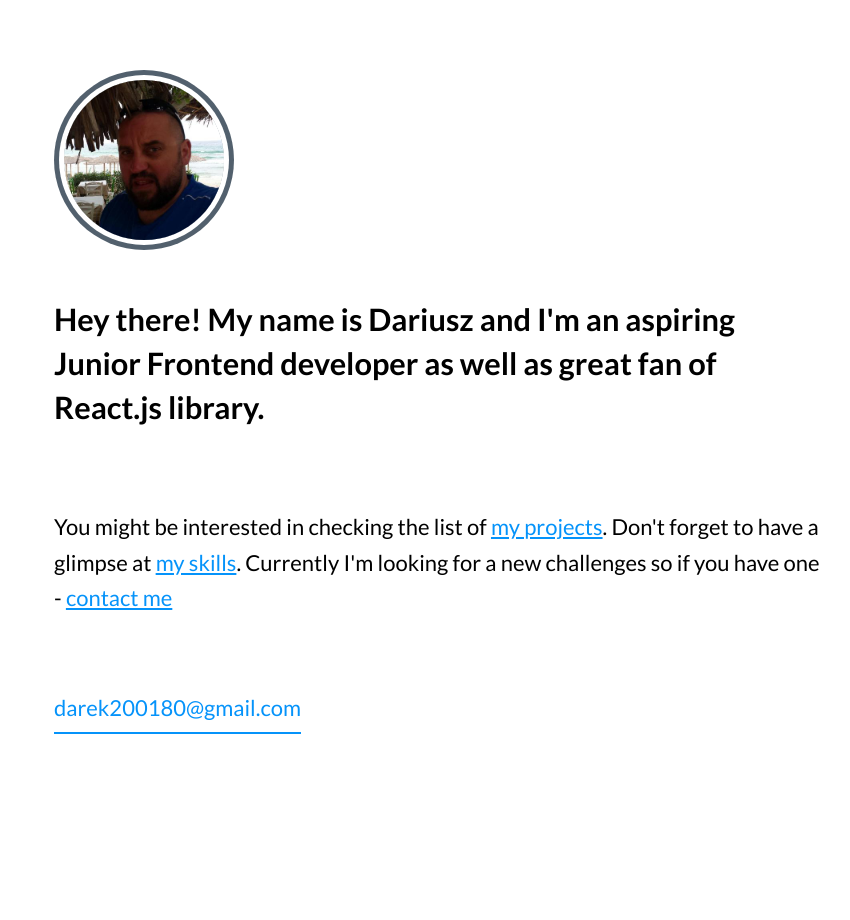
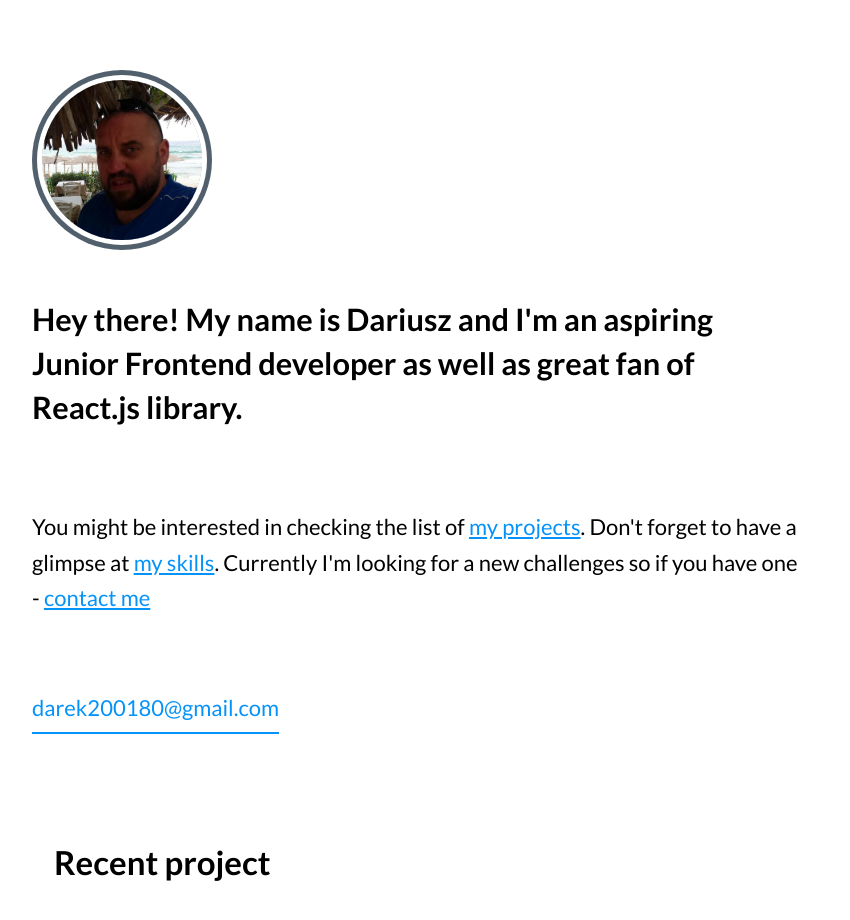
Before and after one commit to DariuszOkonski/portfolio-ver-1, a website: page index.html in a window 1280 px wide. Shown: the whole page, without its empty margins (16-866 px from the left). Before the commit the page ends 800 px from the top, so only its background shows below. Drawn offline with nearby package versions, Linux system fonts and the light colour scheme.

Commit message:
change: remove .container form main

```diff
--- a/index.html
+++ b/index.html
@@ -21,8 +21,8 @@
 </head>
 
 <body>
-  <main class="container">
-    <section class="home sectionHeight">
+  <main>
+    <section id="my-home" class="home sectionHeight container">
       <div class="home__image">
         <img class="img" src="img/darek-header.jpg" alt="">
       </div>
@@ -44,7 +44,12 @@
       </div>
     </section>
 
+    <section id="my-projects" class="projects sectionHeight">
+      <div class="container">
+        <h2 class="header">Recent project</h2>
 
+      </div>
+    </section>
 
   </main>
 </body>
```
